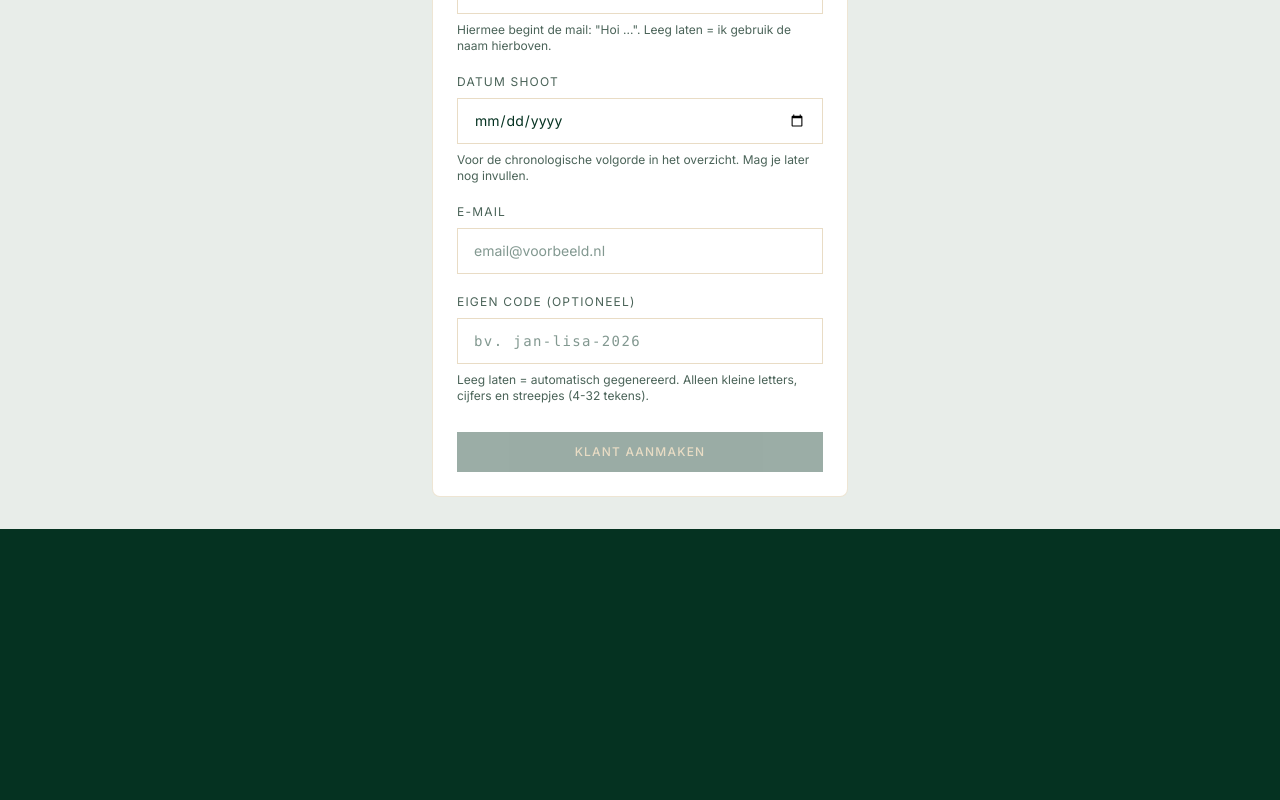
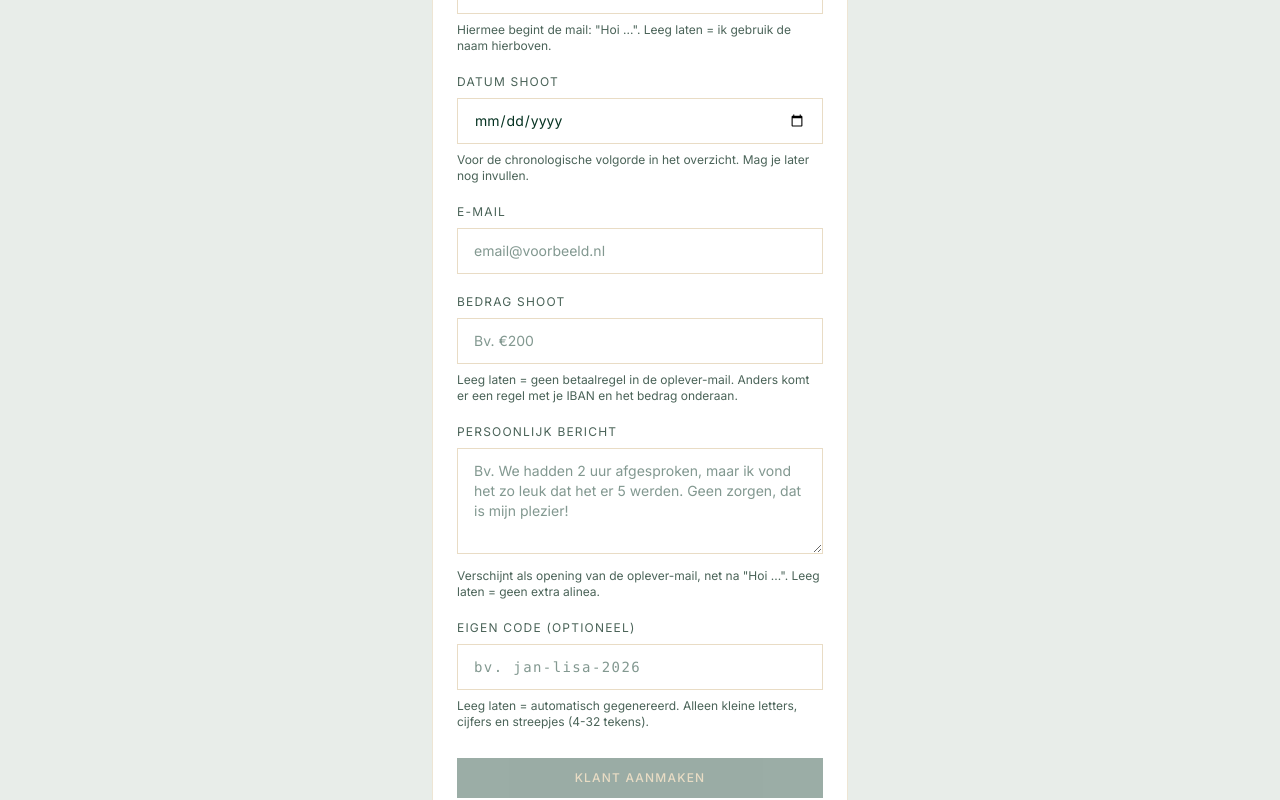
Before and after one commit to bertjanwalters14/bjay-photo, a Next.js app: page /admin/clients/new in a window 1280 px wide. Shown: the part 429-1229 px from the top of the page. Before the commit the page ends 958 px from the top, so only its background shows below. Built offline with nearby package versions, Linux system fonts and the light colour scheme.

Commit message:
Oplever-mail: persoonlijk bericht + betaalregel (IBAN) per personal-klant

```diff
--- a/src/app/admin/clients/[clientId]/page.tsx
+++ b/src/app/admin/clients/[clientId]/page.tsx
@@ -52,6 +52,8 @@ export default function AdminClientPage() {
   const [editEmail, setEditEmail] = useState('')
   const [editDate, setEditDate] = useState('')
   const [editContactName, setEditContactName] = useState('')
+  const [editPrice, setEditPrice] = useState('')
+  const [editPersonalNote, setEditPersonalNote] = useState('')
   const [savingEdit, setSavingEdit] = useState(false)
   const [archiving, setArchiving] = useState(false)
   const [sendingAccess, setSendingAccess] = useState(false)
@@ -336,7 +338,7 @@ export default function AdminClientPage() {
 
   // Inline-bewerken voor naam + e-mail. Gebruik je vooral als je een klant
   // hebt aangemaakt zonder e-mail en die later toevoegt.
-  async function saveClientEdit(updates: { name?: string; email?: string; date?: string; contactName?: string }) {
+  async function saveClientEdit(updates: { name?: string; email?: string; date?: string; contactName?: string; price?: string; personalNote?: string }) {
     const res = await fetch(`/api/clients/${clientId}`, {
       method: 'PATCH',
       headers: { 'Content-Type': 'application/json' },
@@ -594,6 +596,8 @@ export default function AdminClientPage() {
                   setEditEmail(client?.email || '')
                   setEditDate(client?.date || '')
                   setEditContactName(client?.contactName || '')
+                  setEditPrice(client?.price || '')
+                  setEditPersonalNote(client?.personalNote || '')
                   setEditing(true)
                 }}
                 className="text-xs underline transition hover:opacity-70"
@@ -651,6 +655,32 @@ export default function AdminClientPage() {
                   />
                 </label>
               )}
+              {!isEvent && (
+                <label className="text-xs" style={{ color: '#4a6358' }}>
+                  Bedrag shoot
+                  <input
+                    type="text"
+                    value={editPrice}
+                    onChange={e => setEditPrice(e.target.value)}
+                    placeholder="Bv. €200 — leeg = geen betaalregel"
+                    className="w-full mt-1 px-2 py-1.5 text-sm focus:outline-none"
+                    style={{ border: '1px solid rgba(200,169,110,0.4)', color: '#053221' }}
+                  />
+                </label>
+              )}
+              {!isEvent && (
+                <label className="text-xs" style={{ color: '#4a6358' }}>
+                  Persoonlijk bericht (opening oplever-mail)
+                  <textarea
+                    value={editPersonalNote}
+                    onChange={e => setEditPersonalNote(e.target.value)}
+                    placeholder="Bv. We hadden 2 uur afgesproken, maar ik vond het zo leuk dat het er 5 werden. Geen zorgen, dat is mijn plezier!"
+                    rows={4}
+                    className="w-full mt-1 px-2 py-1.5 text-sm focus:outline-none resize-y"
+                    style={{ border: '1px solid rgba(200,169,110,0.4)', color: '#053221' }}
+                  />
+                </label>
+              )}
               <div className="flex gap-2 mt-1">
                 <button
                   onClick={async () => {
@@ -660,6 +690,8 @@ export default function AdminClientPage() {
                       email: isEvent ? undefined : editEmail,
                       date: editDate,
                       contactName: isEvent ? undefined : editContactName,
+                      price: isEvent ? undefined : editPrice,
+                      personalNote: isEvent ? undefined : editPersonalNote,
                     })
                     setSavingEdit(false)
                     if (ok) setEditing(false)
@@ -698,6 +730,21 @@ export default function AdminClientPage() {
               {isEvent ? 'Datum event' : 'Datum shoot'}:{' '}
               <span style={{ color: '#053221' }}>
                 {new Date(client.date).toLocaleDateString('nl-NL')}
+              </span>
+            </p>
+          )}
+          {!isEvent && client?.price && (
+            <p className="text-sm mt-1" style={{ color: '#4a6358' }}>
+              Bedrag shoot:{' '}
+              <span style={{ color: '#053221' }}>{client.price}</span>
+              <span className="text-xs"> · betaalregel in oplever-mail</span>
+            </p>
+          )}
+          {!isEvent && client?.personalNote && (
+            <p className="text-sm mt-1" style={{ color: '#4a6358' }}>
+              Persoonlijk bericht:{' '}
+              <span style={{ color: '#053221', fontStyle: 'italic' }}>
+                &ldquo;{client.personalNote}&rdquo;
               </span>
             </p>
           )}
--- a/src/app/admin/clients/new/page.tsx
+++ b/src/app/admin/clients/new/page.tsx
@@ -12,6 +12,8 @@ export default function NewClientPage() {
   const [customCode, setCustomCode] = useState('')
   const [date, setDate] = useState('')
   const [contactName, setContactName] = useState('')
+  const [price, setPrice] = useState('')
+  const [personalNote, setPersonalNote] = useState('')
   const [loading, setLoading] = useState(false)
   const [error, setError] = useState('')
   const router = useRouter()
@@ -30,6 +32,8 @@ export default function NewClientPage() {
         type,
         date: date || undefined,
         contactName: contactName.trim() || undefined,
+        price: type === 'personal' ? price.trim() || undefined : undefined,
+        personalNote: type === 'personal' ? personalNote.trim() || undefined : undefined,
         customCode: customCode.trim() || undefined,
       }),
     })
@@ -228,6 +232,53 @@ export default function NewClientPage() {
               </div>
             )}
 
+            {/* Bedrag + persoonlijk bericht (alleen persoonlijk portaal).
+                Beide verschijnen alleen in de oplever-mail. */}
+            {type === 'personal' && (
+              <>
+                <div>
+                  <label
+                    className="block text-xs tracking-widest uppercase mb-2"
+                    style={{ color: '#4a6358' }}
+                  >
+                    Bedrag shoot
+                  </label>
+                  <input
+                    type="text"
+                    value={price}
+                    onChange={e => setPrice(e.target.value)}
+                    placeholder="Bv. €200"
+                    className="w-full px-4 py-3 text-sm focus:outline-none transition"
+                    style={inputStyle}
+                  />
+                  <p className="text-xs mt-2" style={{ color: '#4a6358' }}>
+                    Leeg laten = geen betaalregel in de oplever-mail. Anders komt er een
+                    regel met je IBAN en het bedrag onderaan.
+                  </p>
+                </div>
+
+                <div>
+                  <label
+                    className="block text-xs tracking-widest uppercase mb-2"
+                    style={{ color: '#4a6358' }}
+                  >
+                    Persoonlijk bericht
+                  </label>
+                  <textarea
+                    value={personalNote}
+                    onChange={e => setPersonalNote(e.target.value)}
+                    placeholder="Bv. We hadden 2 uur afgesproken, maar ik vond het zo leuk dat het er 5 werden. Geen zorgen, dat is mijn plezier!"
+                    rows={4}
+                    className="w-full px-4 py-3 text-sm focus:outline-none transition resize-y"
+                    style={inputStyle}
+                  />
+                  <p className="text-xs mt-2" style={{ color: '#4a6358' }}>
+                    Verschijnt als opening van de oplever-mail, net na &quot;Hoi ...&quot;. Leeg laten = geen extra alinea.
+                  </p>
+                </div>
+              </>
+            )}
+
             {/* Custom code (optioneel) */}
             <div>
               <label
--- a/src/app/admin/mail-preview/page.tsx
+++ b/src/app/admin/mail-preview/page.tsx
@@ -18,6 +18,9 @@ export default function MailPreviewPage() {
     code: 'abc12345',
     type: 'personal',
     createdAt: new Date().toISOString(),
+    price: '€200',
+    personalNote:
+      'We hadden 2 uur afgesproken, maar ik vond het zo leuk dat het er 5 werden. Geen zorgen, dat is mijn plezier!',
   }
 
   const mails: { label: string; subject: string; html: string }[] = [
--- a/src/app/api/clients/[clientId]/route.ts
+++ b/src/app/api/clients/[clientId]/route.ts
@@ -99,6 +99,12 @@ export async function PATCH(
   if ('contactName' in body) {
     updates.contactName = typeof body.contactName === 'string' && body.contactName.trim() ? body.contactName.trim() : undefined
   }
+  if ('price' in body) {
+    updates.price = typeof body.price === 'string' && body.price.trim() ? body.price.trim() : undefined
+  }
+  if ('personalNote' in body) {
+    updates.personalNote = typeof body.personalNote === 'string' && body.personalNote.trim() ? body.personalNote.trim() : undefined
+  }
 
   const updated: Client = { ...client, ...updates }
   await redis.set(`client:${clientId}`, updated)
--- a/src/app/api/clients/route.ts
+++ b/src/app/api/clients/route.ts
@@ -43,6 +43,8 @@ export async function POST(req: NextRequest) {
   const customCodeRaw: string | undefined = body?.customCode
   const date: string | undefined = typeof body?.date === 'string' ? body.date.trim() : undefined
   const contactName: string | undefined = typeof body?.contactName === 'string' ? body.contactName.trim() : undefined
+  const price: string | undefined = typeof body?.price === 'string' ? body.price.trim() : undefined
+  const personalNote: string | undefined = typeof body?.personalNote === 'string' ? body.personalNote.trim() : undefined
 
   if (!name || !name.trim()) {
     return NextResponse.json({ error: 'Naam is verplicht' }, { status: 400 })
@@ -86,6 +88,8 @@ export async function POST(req: NextRequest) {
     createdAt: new Date().toISOString(),
     ...(date ? { date } : {}),
     ...(contactName ? { contactName } : {}),
+    ...(price ? { price } : {}),
+    ...(personalNote ? { personalNote } : {}),
   }
 
   try {
--- a/src/lib/types.ts
+++ b/src/lib/types.ts
@@ -70,6 +70,11 @@ export interface Client {
   accessMailSentAt?: string | null
   // Wanneer de sneak peek-mail (paar bewerkte favorieten vooraf) is verstuurd.
   sneakPeekSentAt?: string | null
+  // Afgesproken bedrag voor de shoot (vrije tekst, bv. "€200"). Leeg = geen
+  // betaalregel in de oplever-mail.
+  price?: string
+  // Vrij persoonlijk bericht; verschijnt als alinea bovenin de oplever-mail.
+  personalNote?: string
 }
 
 export interface Photo {
```
Also changed, not shown: src/lib/clientMail.ts (+45 -20 lines), 1 other file (tests, documents, lock files or other folders).
